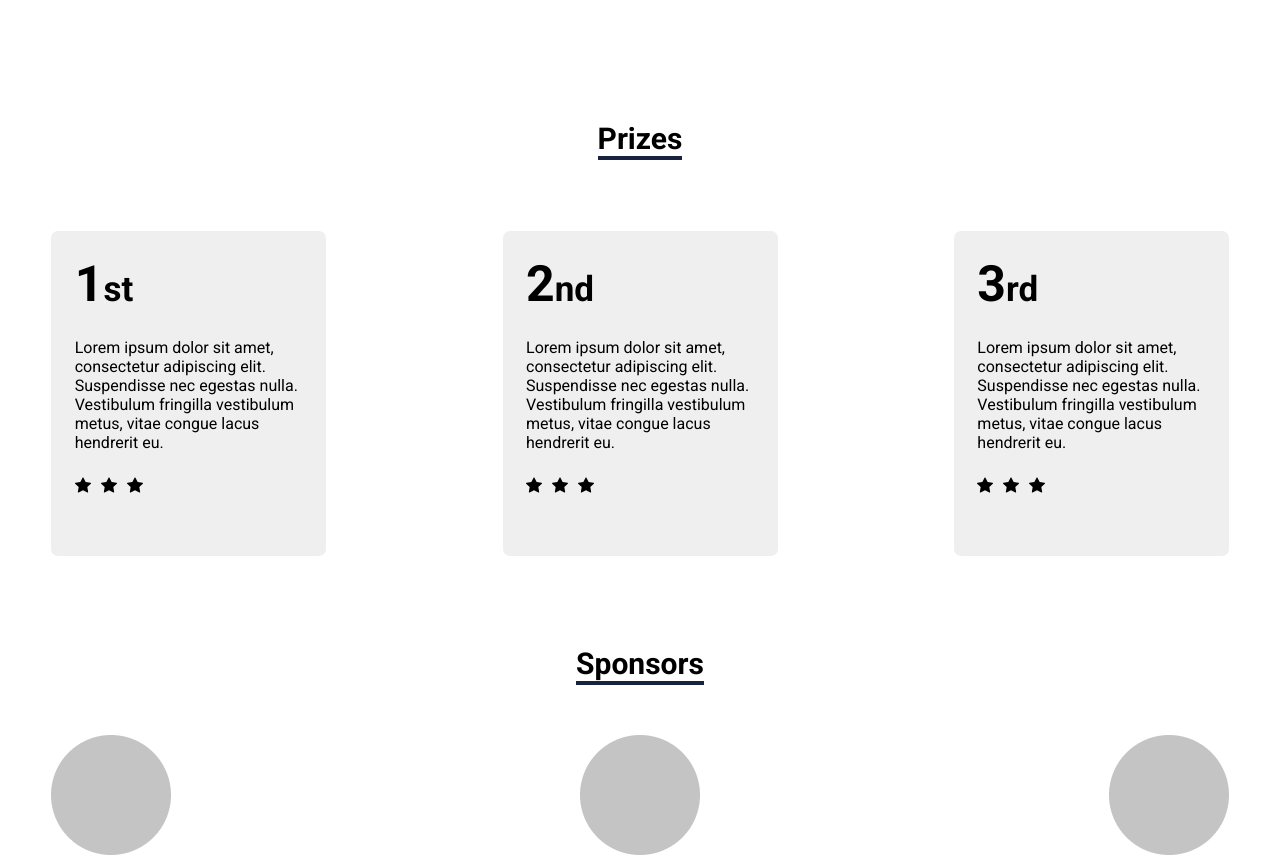
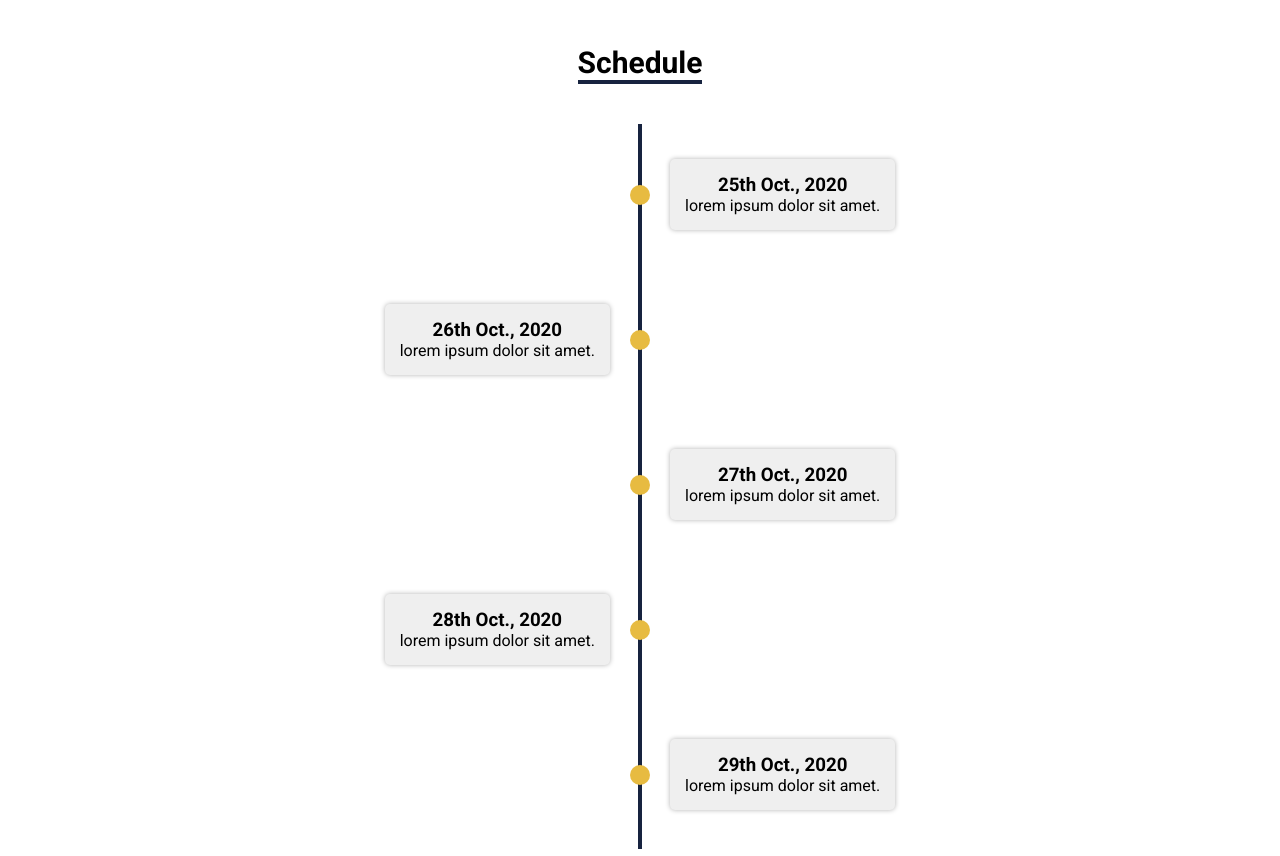
Before and after one commit to CodeChef-SRM/registration-portal, a React (Create React App) app in the folder client/: page /home in a window 1280 px wide. Shown: the part 1160-2016 px from the top of the page. Built offline with nearby package versions, Linux system fonts and the light colour scheme; the HTML template or start-up script is replaced by a standard one.

Commit message:
Added Schedule section

```diff
--- /dev/null
+++ b/client/src/assets/js/TimelineItem.js
@@ -0,0 +1,24 @@
+const data = [
+    {
+        date: "25th Oct., 2020",
+        desc: "lorem ipsum dolor sit amet.",
+    },
+    {
+        date: "26th Oct., 2020",
+        desc: "lorem ipsum dolor sit amet.",
+    },
+    {
+        date: "27th Oct., 2020",
+        desc: "lorem ipsum dolor sit amet.",
+    },
+    {
+        date: "28th Oct., 2020",
+        desc: "lorem ipsum dolor sit amet.",
+    },
+    {
+        date: "29th Oct., 2020",
+        desc: "lorem ipsum dolor sit amet.",
+    },
+]
+
+export default data;
--- /dev/null
+++ b/client/src/components/Timeline/Timeline.css
@@ -0,0 +1,21 @@
+.timeline-container{
+    display: flex;
+    flex-direction: column;
+    position: relative;
+    margin: 40px 0;
+}
+
+.timeline-container::after{
+    background-color: #17233F;
+    content: '';
+    position: absolute;
+    width: 4px;
+    height: 100%;
+    left: calc(50% - 2px);
+}
+
+@media only screen and (max-width: 650px){
+    .timeline-card-heading, .timeline-card-desc{
+        font-size: 15px;
+    }
+}
--- /dev/null
+++ b/client/src/components/Timeline/Timeline.jsx
@@ -0,0 +1,16 @@
+import React from 'react'
+import timelineData from "../../assets/js/TimelineItem"
+import TimelineItem from '../TimelineItem/TimelineItem';
+import "./Timeline.css"
+
+const Timeline = () => {
+    return (
+        <div className="timeline-container">
+            {timelineData.map((data, idx) => (
+                <TimelineItem data={data} key={idx} />
+            ))}
+        </div>
+    )
+}
+
+export default Timeline
--- /dev/null
+++ b/client/src/components/TimelineItem/TimelineItem.css
@@ -0,0 +1,60 @@
+.timeline-item{
+  display: flex;
+  justify-content: flex-end;
+  padding: 2%;
+  padding-right: 30px;
+  margin: 10px 0;
+  width: 50%;
+  height: 125px;
+  position: relative;
+}
+
+.timeline-item:nth-child(odd){
+  align-self: flex-end;
+  justify-content: flex-start;
+  padding-right: 0px;
+  padding-left: 30px;
+}
+
+.timeline-item-content {
+  box-shadow: 0 0 5px rgba(0, 0, 0, 0.3);
+  border-radius: 5px;
+  background-color: #EFEFEF;
+  display: flex;
+  flex-direction: column;
+  align-items: center;
+  padding: 15px;
+  position: relative;
+  /* width: 100%; */
+  max-width: 95%;
+  height: fit-content;
+  text-align: center;
+}
+
+.timeline-item:nth-child(odd) .timeline-item-content {
+  text-align: center;
+  align-items: center;
+}
+
+.timeline-item:nth-child(odd) .timeline-item-content::after {
+  right: auto;
+  left: -7.5px;
+  box-shadow: -1px 1px 1px rgba(0, 0, 0, 0.2);
+}
+
+.timeline-item-content .circle{
+  background-color: #E7BB41;
+  border-radius: 50%;
+  position: absolute;
+  top: calc(50% - 10px);
+  right: -40px;
+  width: 20px;
+  height: 20px;
+  z-index: 5;
+}
+
+
+.timeline-item:nth-child(odd) .timeline-item-content .circle{
+  right: auto;
+  left: -40px;
+}
--- /dev/null
+++ b/client/src/components/TimelineItem/TimelineItem.jsx
@@ -0,0 +1,16 @@
+import React from 'react'
+import "./TimelineItem.css"
+
+const TimelineItem = (props) => {
+    return (
+        <div className="timeline-item">
+            <div className="timeline-item-content">
+                <h3 className="timeline-card-heading">{props.data.date}</h3>
+                <p className="timeline-card-desc">{props.data.desc}</p>
+                <span className="circle"></span>
+            </div>
+        </div>
+    )
+}
+
+export default TimelineItem
--- a/client/src/pages/LandingPage/LandingPage.jsx
+++ b/client/src/pages/LandingPage/LandingPage.jsx
@@ -5,6 +5,7 @@ import Card from "../../components/Card/Card";
 import sponsor from "../../assets/img/sponsor.png";
 import FaqList from "../../components/FaqList/FaqList";
 import Footer from "../Footer/Footer";
+import Timeline from "../../components/Timeline/Timeline";
 import "./LandingPage.css";
 
 function LandingPage() {
@@ -54,6 +55,12 @@ function LandingPage() {
             ante posuere.
           </p>
         </div>
+      </div>
+
+      {/* TIMELINE */}
+      <div className="schedule-div">
+        <h2 className="section-heading">Schedule</h2>
+        <Timeline />
       </div>
 
       {/* PRIZES */}
```
